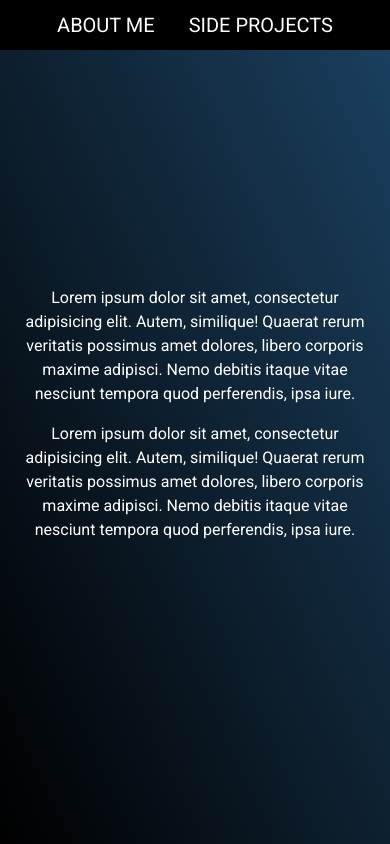
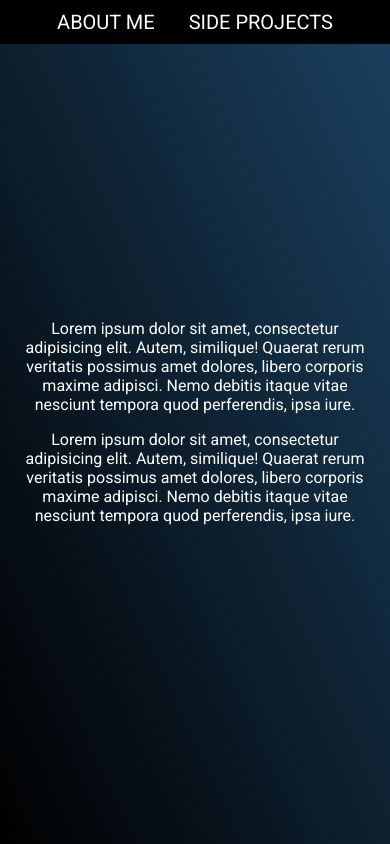
Before and after one commit to angelodmrch/angelodmrch.github.io, a website: page index.html in a window 390 px wide. Shown: the top 844 px of the page. Drawn offline with nearby package versions, Linux system fonts and the light colour scheme.

Commit message:
removing things

```diff
--- a/assets/sass/bootstrap.scss
+++ /dev/null
@@ -1 +0,0 @@
-@import '../../bower_components/bootstrap/scss/bootstrap';
--- a/assets/sass/global.scss
+++ b/assets/sass/global.scss
@@ -1,62 +1,60 @@
-@import 'variables';
-
 body {
   font-family: 'Roboto', sans-serif;
   margin: 0;background: #000;
   background: #000;
 }
 
-.white-color, .white-color:hover { color: $color-white; }
-.black-color, .black-color:hover { color: $color-black; }
-
-.uppercase { text-transform: uppercase; }
-
 // PADDING
 @for $p from 0 through 9 {
-  .pt-#{$p} { padding-top: $padding * $p; }
-    .pr-#{$p} { padding-right: $padding * $p; }
-    .pb-#{$p} { padding-bottom: $padding * $p; }
-    .pl-#{$p} { padding-left: $padding * $p; }
+  .pt-#{$p} { padding-top: 15 * $p; }
+    .pr-#{$p} { padding-right: 15 * $p; }
+    .pb-#{$p} { padding-bottom: 15 * $p; }
+    .pl-#{$p} { padding-left: 15 * $p; }
 
-    .p-#{$p} { padding: $padding * $p; }
-    .px-#{$p} { padding: $padding * $p 0; }
-    .py-#{$p} { padding: 0 $padding * $p; }
+    .p-#{$p} { padding: 15 * $p; }
+    .px-#{$p} { padding: 15 * $p 0; }
+    .py-#{$p} { padding: 0 15 * $p; }
 }
 
 // MARGIN
 @for $m from 0 through 9 {
-  .mt-#{$m} { margin-top: $margin * $m; }
-    .mr-#{$m} { margin-right: $margin * $m; }
-    .mb-#{$m} { margin-bottom: $margin * $m; }
-    .ml-#{$m} { margin-left: $margin * $m; }
+  .mt-#{$m} { margin-top: 15 * $m; }
+    .mr-#{$m} { margin-right: 15 * $m; }
+    .mb-#{$m} { margin-bottom: 15 * $m; }
+    .ml-#{$m} { margin-left: 15 * $m; }
 
-    .m-#{$m} { margin: $margin * $m; }
-    .mx-#{$m} { margin: $margin * $m 0; }
-    .my-#{$m} { margin: 0 $margin * $m; }
+    .m-#{$m} { margin: 15 * $m; }
+    .mx-#{$m} { margin: 15 * $m 0; }
+    .my-#{$m} { margin: 0 15 * $m; }
 }
 
-// FONT SIZE
-@for $f from 10 through 50 {
-  @if($f % 2 == 0) {
-    .fs-#{$f} { font-size: #{$f}px; }
+.text-center {
+  text-align: center;
+}
+
+.container {
+  width: 100%;
+  max-width: 1200px;
+  margin: auto;
+}
+
+.row {
+  display: flex;
+}
+
+.col {
+  width: 25%;
+  margin: auto;
+}
+
+@media screen and (max-width: 768px) {
+  .col {
+    width: 50%;
   }
 }
 
-.fw-normal { font-weight: $normal; }
-.fw-semi { font-weight: $semi; }
-.fw-bold { font-weight: $bold; }
-.fw-extra-bold { font-weight: $extra-bold; }
-
-.letter-spacing-1 { letter-spacing: 1px; }
-.letter-spacing-2 { letter-spacing: 2px; }
-.letter-spacing-3 { letter-spacing: 3px; }
-.letter-spacing-4 { letter-spacing: 4px; }
-.letter-spacing-5 { letter-spacing: 5px; }
-
-.dpb { display: block; }
-
-.w-100 { width: 100%; }
-
-.clearfix {
-  height: 0px;
+@media screen and (max-width: 576px) {
+  .col {
+    width: 100%;
+  }
 }
--- a/assets/sass/main.scss
+++ b/assets/sass/main.scss
@@ -1,17 +1,10 @@
 @import 'global';
 
-/*col-xl*/
-@media screen and (min-width: 1200px) {
-
-}
-
-/*col-lg col-xl*/
-@media screen and (min-width: 992px) {
 #header {
 	text-align: center;
 	position: fixed;
 	width: 100%;
-		background: $color-black;
+	background: #000;
 	padding: 10px 0;
 	text-transform: uppercase;
 
@@ -23,33 +16,39 @@
 		&:hover {
 			color: #fff;
 			text-decoration: none;
-				font-weight: $bold;
+			font-weight: 600;
 		}
 	}
 }
 
 #about {
 	min-height: 100vh;
-		padding: 100px 0;
 	background: rgb(0,0,0);
 	background: -webkit-linear-gradient(bottom left, rgba(0,0,0,1) 0%, rgba(27,65,97,1) 100%);
 	background: -o-linear-gradient(bottom left, rgba(0,0,0,1) 0%, rgba(27,65,97,1) 100%);
 	background: linear-gradient(to top right, rgba(0,0,0,1) 0%, rgba(27,65,97,1) 100%);
 	background-attachment: fixed;
-		color: $color-white;
+	color: #fff;
 	display: grid;
 	place-items: center;
 	text-align: center;
+
+	p {
+		padding-left: 15px;
+		padding-right: 15px;
+	}
 }
 
 
 #side-projects {
 	background: #ddd;
-		min-height: calc(100vh - 57px);
+	min-height: calc(100vh - 285px);
 	padding: 100px 0;
 
 	h1 {
 		color: #000;
+		font-size: 2.5rem;
+		font-weight: 500;
 	}
 
 	.hold-out {
@@ -91,112 +90,3 @@
 		}
 	}
 }
-}
-
-/*col-lg*/
-@media screen and (min-width: 992px) and (max-width: 1199px) {
-
-}
-
-/*col-md*/
-@media screen and (min-width: 768px) and (max-width: 991px) {
-
-}
-
-/*col-sm col-md*/
-@media screen and (max-width: 991px) {
-	#header {
-		text-align: center;
-		position: fixed;
-		width: 100%;
-		background: $color-black;
-		padding: 10px 0;
-		text-transform: uppercase;
-
-		a {
-			font-size: 20px;
-			color: #fff;
-			text-decoration: none;
-			margin: 15px;
-			&:hover {
-				color: #fff;
-				text-decoration: none;
-				font-weight: $bold;
-			}
-		}
-	}
-
-	#about {
-		min-height: 100vh;
-		padding: 100px 0;
-		background: rgb(0,0,0);
-		background: -webkit-linear-gradient(bottom left, rgba(0,0,0,1) 0%, rgba(27,65,97,1) 100%);
-		background: -o-linear-gradient(bottom left, rgba(0,0,0,1) 0%, rgba(27,65,97,1) 100%);
-		background: linear-gradient(to top right, rgba(0,0,0,1) 0%, rgba(27,65,97,1) 100%);
-		background-attachment: fixed;
-		color: $color-white;
-		display: grid;
-		place-items: center;
-		text-align: center;
-	}
-
-
-	#side-projects {
-		background: #ddd;
-		min-height: calc(100vh - 57px);
-		padding: 100px 0;
-
-		h1 {
-			color: #000;
-		}
-
-		.hold-out {
-			background: #071C09;
-			text-align: center;
-			padding: 30px;
-				h2 {
-				color: #C8CAC7;
-				font-size: 30px;
-				font-weight: 600;
-			}
-		}
-	}
-
-	#footer {
-		padding: 10px 0;
-		background: #000;
-		text-align: center;
-		ul {
-			list-style: none;
-			font-size: 25px;
-			padding: 0;
-			margin: 0;
-			li {
-				display: inline-block;
-				margin: 0 15px;
-				a {
-					color: #fff;
-					text-decoration: none;
-					&:hover {
-						color: #fff;
-						text-decoration: none;
-					}
-				}
-
-				&.games {
-					display: none;
-				}
-			}
-		}
-	}
-}
-
-/*col-sm*/
-@media screen and (min-width: 576px) and (max-width: 767px) {
-
-}
-
-/*col-xs*/
-@media screen and (max-width: 575px) {
-
-}
--- a/assets/sass/variables.scss
+++ /dev/null
@@ -1,74 +0,0 @@
-$color-white: #fff;
-$color-black: #000;
-$color-blue1: #00aeef;
-$color-blue2: #2e3192;
-
-$normal: 400;
-$semi: 600;
-$bold: 700;
-$extra-bold: 800;
-
-$margin: 10px;
-$padding: 10px;
-
-$bg-white: #FFFFFF;
-$bg-black: #000000;
-$bg-blue1: #00aeef;
-$bg-blue2: #2e3192;
-
-@mixin border($border, $type, $color) {
-  -webkit-border: $border $type $color;
-  -moz-border: $border $type $color;
-  -ms-border: $border $type $color;
-  border: $border $type $color;
-}
-
-@mixin border-radius($radius) {
- -webkit-border-radius: $radius;
- -moz-border-radius: $radius;
- -ms-border-radius: $radius;
- border-radius: $radius;
-}
-
-@mixin drop-shadow($arguments) {
-  -webkit-box-shadow: $arguments;
-  -moz-box-shadow: $arguments;
-  box-shadow: $arguments;
-}
-
-@mixin transition-duration($duration: 0.2s) {
-  -moz-transition-duration: $duration;
-  -webkit-transition-duration: $duration;
-  -o-transition-duration: $duration;
-  transition-duration: $duration;
-}
-
-@mixin transform($tr) {
-  -webkit-transform: $tr;
-  -moz-transform: $tr;
-  -o-transform: $tr;
-  -ms-transform: $tr;
-  transform: $tr;
-}
-
-@mixin rotation($deg:5deg){
-  @include transform(rotate($deg));
-}
-
-@mixin scale($ratio:1.5){
-  @include transform(scale($ratio));
-}
-
-@mixin transition($duration:0.4s) {
-  -webkit-transition: all $duration ease-in-out;
-  -moz-transition: all $duration ease-in-out;
-  -ms-transition: all $duration ease-in-out;
-  -o-transition: all $duration ease-in-out;
-  transition: all $duration ease-in-out;
-}
-
-@mixin font-face($path, $fontWheight, $name) {
-  font-family: $name;
-  font-weight: $fontWheight;
-  src: url($path);
-}
--- a/index.html
+++ b/index.html
@@ -9,15 +9,12 @@
     <meta name="theme-color" content="#000000">
     <meta name="msapplication-navbutton-color" content="#000000">
     <meta name="apple-mobile-web-app-status-bar-style" content="#000000">
+    <link rel="icon" type="image/x-icon" href="assets/images/favicon.png" />
+	<link rel="stylesheet" href="https://fonts.googleapis.com/css2?family=Roboto:wght@300;400;700&display=swap">
+    <link rel="stylesheet" href="https://use.fontawesome.com/releases/v5.6.1/css/all.css" integrity="sha384-gfdkjb5BdAXd+lj+gudLWI+BXq4IuLW5IT+brZEZsLFm++aCMlF1V92rMkPaX4PP" crossorigin="anonymous">
+    <link rel="stylesheet" href="assets/css/main.min.css">
+</head>
 
-    <link rel="icon" type="image/x-icon" href="assets/images/favicon.png" />
-
-	<link href="https://fonts.googleapis.com/css2?family=Roboto:wght@300;400;700&display=swap" rel="stylesheet">
-    <link rel="stylesheet" href="https://use.fontawesome.com/releases/v5.6.1/css/all.css" integrity="sha384-gfdkjb5BdAXd+lj+gudLWI+BXq4IuLW5IT+brZEZsLFm++aCMlF1V92rMkPaX4PP" crossorigin="anonymous">
-    <link rel="stylesheet" href="assets/css/bootstrap.min.css">
-    <link rel="stylesheet" href="assets/css/main.min.css">
-
-</head>
 <body>
 	<!-- Global site tag (gtag.js) - Google Analytics -->
 	<script async src="https://www.googletagmanager.com/gtag/js?id=UA-144367413-1"></script>
@@ -48,8 +45,8 @@
 		<div class="container">
 			<h1 class="text-center mb-5">Side Projetcs</h1>
 
-			<div class="row justify-content-center">
-				<div class="col-lg-4 col-md-6 col-12 hold-out">
+			<div class="row">
+				<div class="col hold-out">
 					<h2 class="mb-5">HOLD OUT</h2>
 
 					<a href='https://play.google.com/store/apps/details?id=com.Dmrch.TAMN' target="_blank">
@@ -62,16 +59,15 @@
 
 	<section id="footer" class="text-center">
 		<ul>
+			<li><a href="https://github.com/angelodmrch" target="_blank"><i class="fab fa-github"></i></a></li>
+			<li><a href="https://www.linkedin.com/in/angelo-demarchi-5a229479/" target="_blank"><i class="fab fa-linkedin-in"></i></a></li>
 			<li><a href="https://www.facebook.com/angelo.demarchi.3" target="_blank"><i class="fab fa-facebook-f"></i></a></li>
 			<li><a href="https://www.instagram.com/demarchi_angelo/" target="_blank"><i class="fab fa-instagram"></i></a></li>
 			<li><a href="https://twitter.com/angelodmrch" target="_blank"><i class="fab fa-twitter"></i></i></a></li>
-			<li><a href="https://www.linkedin.com/in/angelo-demarchi-5a229479/" target="_blank"><i class="fab fa-linkedin-in"></i></a></li>
-			<li><a href="https://github.com/angelodmrch" target="_blank"><i class="fab fa-github"></i></a></li>
 		</ul>
 	</section>
 
 	<script src="bower_components/jquery/dist/jquery.min.js"></script>
-	<script src="bower_components/bootstrap/dist/jsbootstrap.min.js"></script>
 	<script type="text/javascript" src="assets/js/scripts.js"></script>
 </body>
 </html>
```
Also changed, not shown: privacy_policy.html (+38 -22 lines), assets/css/bootstrap.min.css (deleted), assets/css/global.min.css, assets/css/main.min.css, assets/css/variables.min.css (deleted). Lines whose indentation alone changed are shown as unchanged.
